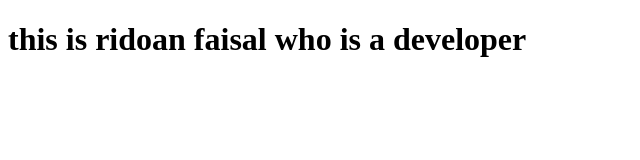
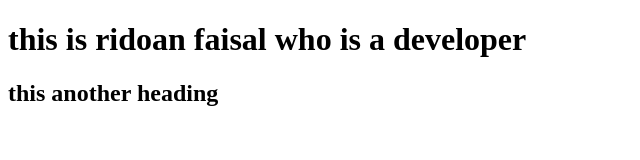
Before and after one commit to Ridoan-faisal/faisalrid, a plain HTML site: page index.html in a window 1280 px wide. Shown: the whole page, without its empty margins (0-640 px from the left). Drawn offline with Linux system fonts and the light colour scheme.

Commit message:
another one

```diff
--- a/index.html
+++ b/index.html
@@ -8,5 +8,6 @@
 </head>
 <body>
     <h1>this is ridoan faisal who is a developer</h1>
+    <h2>this another heading</h2>
 </body>
 </html>
```
